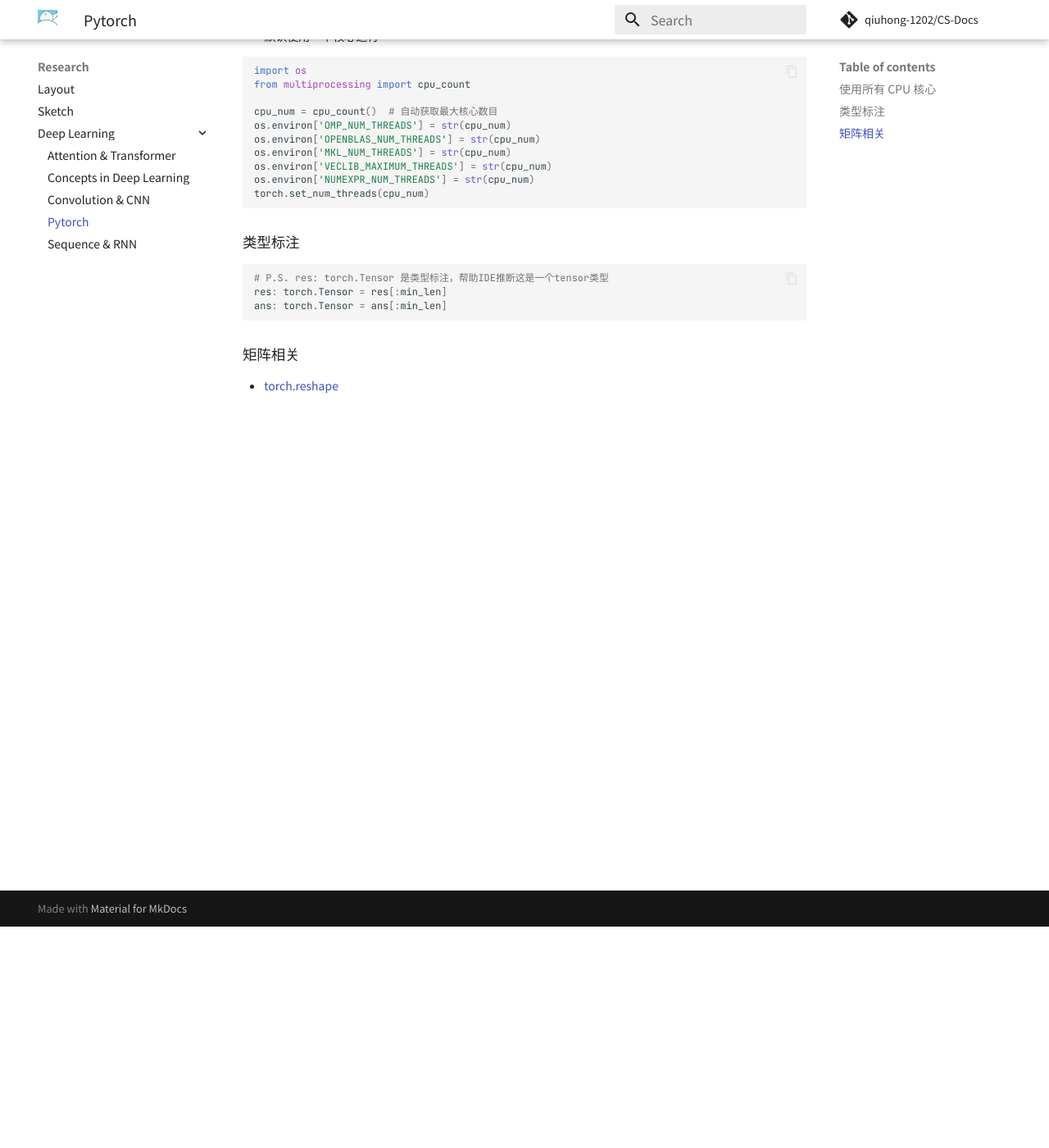
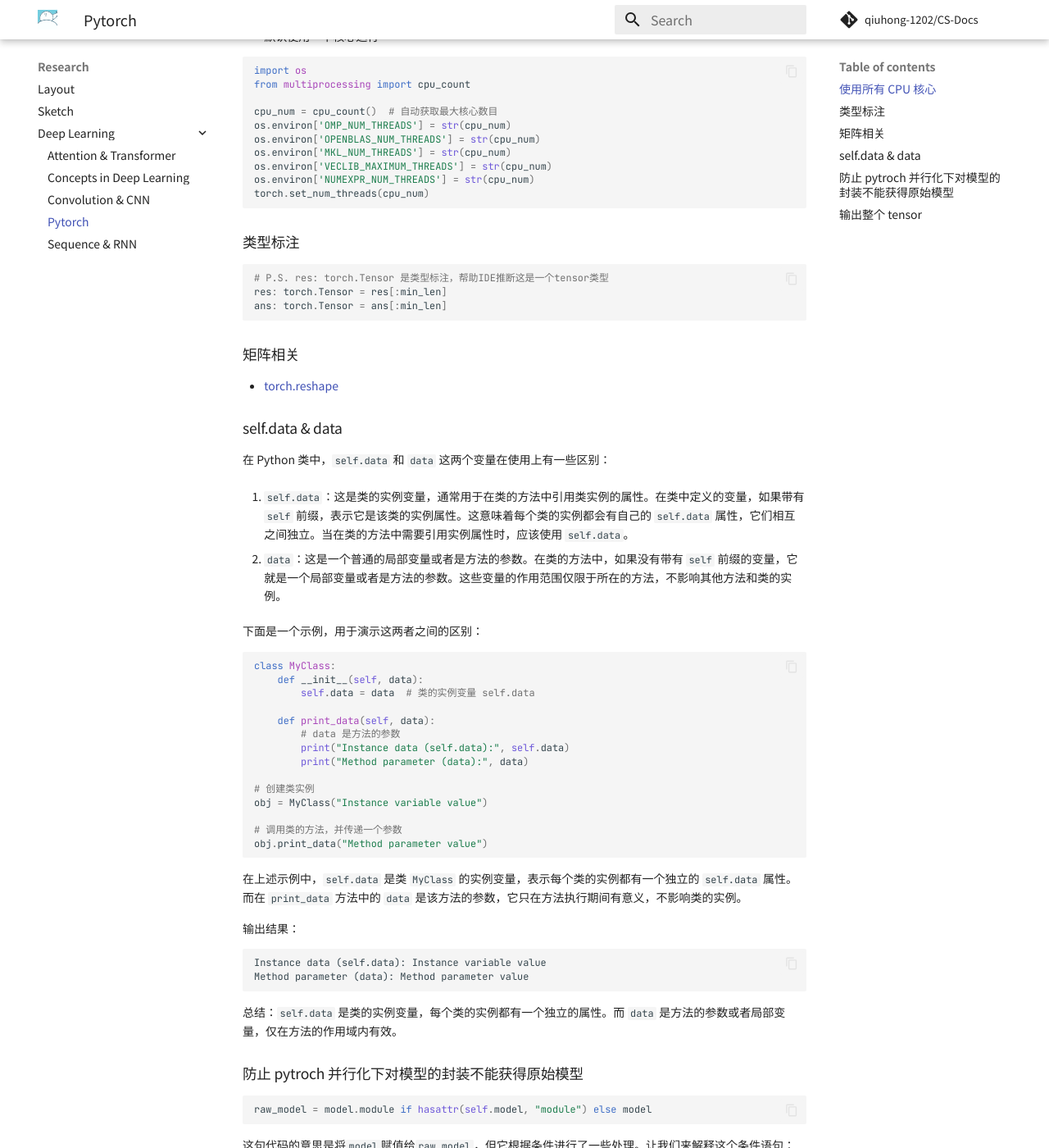
Before and after one commit to QiuHong-1202/CS-Document, an MkDocs documentation site: the page built from docs/Research/Deep Learning/Pytorch.md, in a window 1280 px wide and 1400 px high, scrolled down 270 px. Shown: the whole window at 82% size. Built offline with MkDocs 1.6.1 and Material for MkDocs 9.7.7, drawn with Linux system fonts in a browser that asks for light colours; nearby versions of some CDN libraries; comment, search, counter and statistics services are not loaded; some of the changed text lies outside the part shown.

Commit message:
docs: pytorch syntax & todo doc

````diff
--- a/docs/Research/Deep Learning/Pytorch.md
+++ b/docs/Research/Deep Learning/Pytorch.md
@@ -28,3 +28,69 @@ ans: torch.Tensor = ans[:min_len]
 ### 矩阵相关
 
 - [torch.reshape](https://blog.csdn.net/Fluid_ray/article/details/110733893)
+
+### self.data & data
+
+在 Python 类中，`self.data` 和 `data` 这两个变量在使用上有一些区别：
+
+1. `self.data`：这是类的实例变量，通常用于在类的方法中引用类实例的属性。在类中定义的变量，如果带有 `self` 前缀，表示它是该类的实例属性。这意味着每个类的实例都会有自己的 `self.data` 属性，它们相互之间独立。当在类的方法中需要引用实例属性时，应该使用 `self.data`。
+
+2. `data`：这是一个普通的局部变量或者是方法的参数。在类的方法中，如果没有带有 `self` 前缀的变量，它就是一个局部变量或者是方法的参数。这些变量的作用范围仅限于所在的方法，不影响其他方法和类的实例。
+
+下面是一个示例，用于演示这两者之间的区别：
+
+```python
+class MyClass:
+    def __init__(self, data):
+        self.data = data  # 类的实例变量 self.data
+
+    def print_data(self, data):
+        # data 是方法的参数
+        print("Instance data (self.data):", self.data)
+        print("Method parameter (data):", data)
+
+# 创建类实例
+obj = MyClass("Instance variable value")
+
+# 调用类的方法，并传递一个参数
+obj.print_data("Method parameter value")
+```
+
+在上述示例中，`self.data` 是类 `MyClass` 的实例变量，表示每个类的实例都有一个独立的 `self.data` 属性。而在 `print_data` 方法中的 `data` 是该方法的参数，它只在方法执行期间有意义，不影响类的实例。
+
+输出结果：
+```
+Instance data (self.data): Instance variable value
+Method parameter (data): Method parameter value
+```
+
+总结：`self.data` 是类的实例变量，每个类的实例都有一个独立的属性。而 `data` 是方法的参数或者局部变量，仅在方法的作用域内有效。
+
+### 防止 pytroch 并行化下对模型的封装不能获得原始模型
+
+```py
+raw_model = model.module if hasattr(self.model, "module") else model
+```
+
+这句代码的意思是将`model`赋值给`raw_model`，但它根据条件进行了一些处理。让我们来解释这个条件语句：
+
+- `hasattr(self.model, "module")` 检查 `self.model` 是否具有名为 "module" 的属性。
+- 如果 `self.model` 具有 "module" 属性，那么 `raw_model` 将被赋值为 `self.model.module`。
+- 否则，`raw_model` 将被赋值为 `model` 本身。
+
+这个条件语句的目的是处理模型并行化的情况。在某些情况下，模型会被封装在 `torch.nn.DataParallel` 中，这会导致 `model` 本身被包装在一个额外的层级中。所以，为了确保在后续的代码中使用正确的模型，需要对这种情况进行处理。
+
+如果 `self.model` 具有 "module" 属性，那么它意味着模型被封装在 `torch.nn.DataParallel` 中，因此需要通过 `self.model.module` 来访问原始的模型。
+
+如果 `self.model` 没有 "module" 属性，那么它意味着模型没有被封装在 `torch.nn.DataParallel` 中，所以可以直接使用 `model`。
+
+通过这种方式，无论模型是否被并行化，都能确保获得正确的原始模型，并将其赋值给`raw_model` 变量。
+
+### 输出整个 tensor
+
+```py
+torch.set_printoptions(profile="full")
+print(x) # prints the whole tensor
+torch.set_printoptions(profile="default") # reset
+print(x) # prints the truncated tensor
+```
````
Also changed, not shown: docs/index.md (+8 -0 lines).
